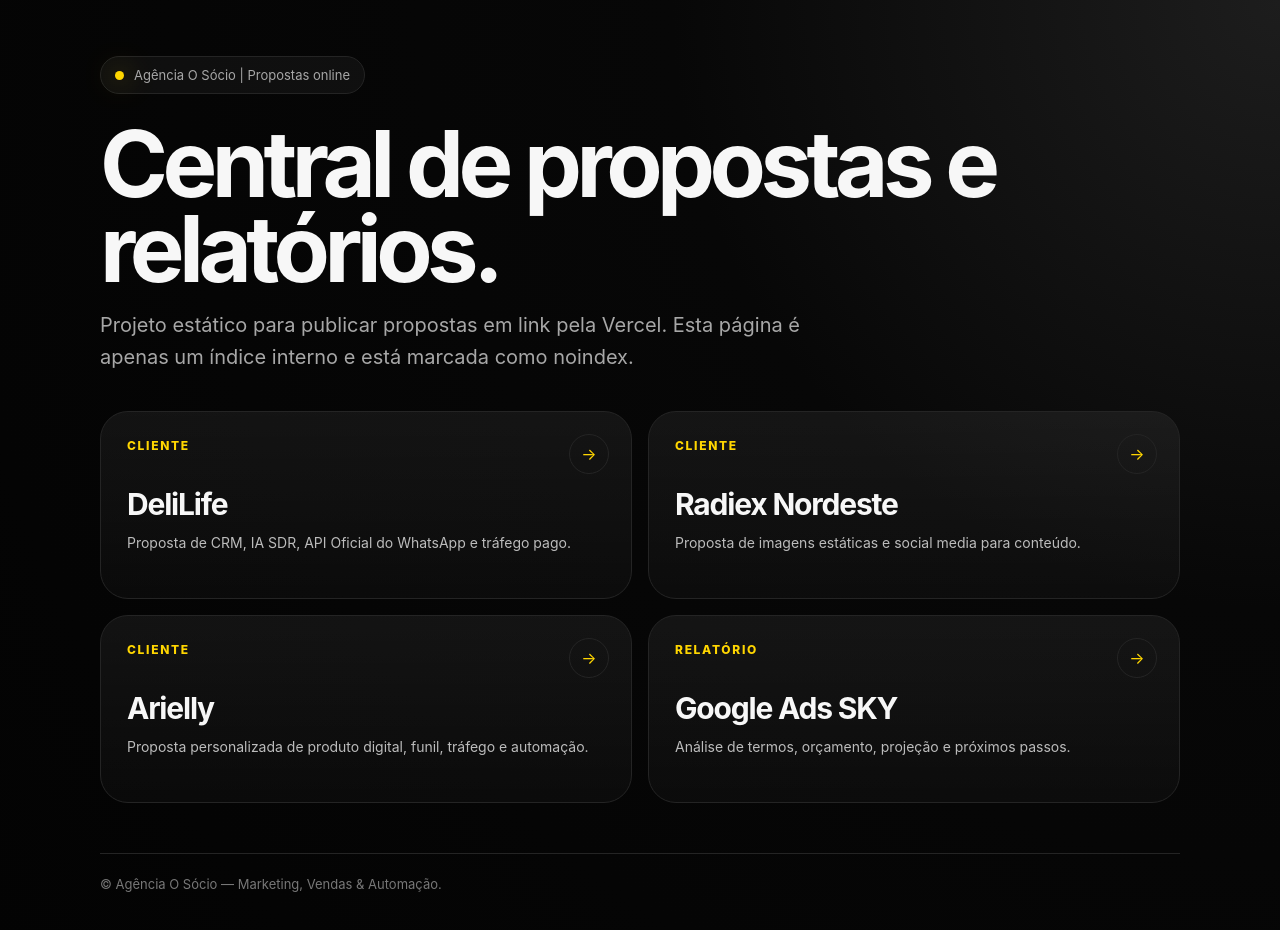
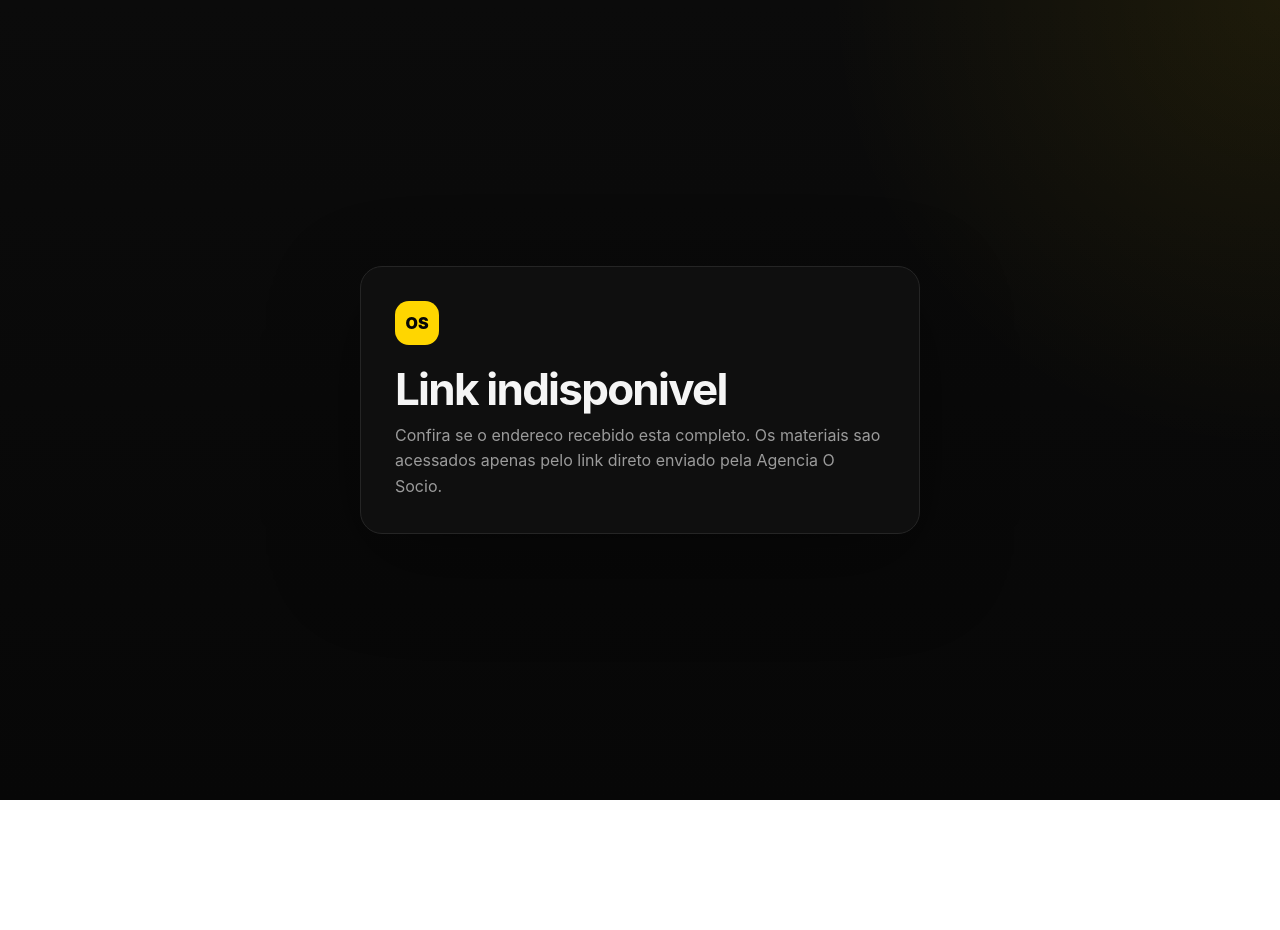
Before and after one commit to Socio-Ads/propostas-osocio, a plain HTML site: page index.html in a window 1280 px wide. After the commit the page ends 800 px from the top, so only its background shows below. Drawn offline with Linux system fonts and the light colour scheme.

Commit message:
Ajustes gerais e correções pontuais

```diff
--- a/index.html
+++ b/index.html
@@ -3,39 +3,75 @@
 <head>
   <meta charset="utf-8" />
   <meta name="viewport" content="width=device-width, initial-scale=1" />
-  <meta name="robots" content="noindex, nofollow" />
-  <title>Propostas | Agência O Sócio</title>
+  <meta name="robots" content="noindex, nofollow, noarchive" />
+  <title>Link indisponivel | Agencia O Socio</title>
   <style>
-    :root{--bg:#070707;--card:#111;--line:#242424;--txt:#f7f7f7;--muted:#a7a7a7;--yellow:#ffd600}
-    *{box-sizing:border-box} body{margin:0;font-family:Inter,Arial,sans-serif;background:radial-gradient(circle at top right,#1d1d1d 0,#070707 38%,#030303 100%);color:var(--txt);min-height:100vh}
-    main{width:min(1080px,92vw);margin:0 auto;padding:56px 0 72px}
-    .brand{display:inline-flex;gap:10px;align-items:center;border:1px solid var(--line);border-radius:999px;padding:10px 14px;color:var(--muted);font-size:13px;background:rgba(255,255,255,.04)}
-    .dot{width:9px;height:9px;background:var(--yellow);border-radius:999px;box-shadow:0 0 28px rgba(255,214,0,.7)}
-    h1{font-size:clamp(42px,9vw,92px);line-height:.92;letter-spacing:-.06em;margin:28px 0 18px;max-width:900px}
-    p{font-size:clamp(16px,2.4vw,20px);line-height:1.6;color:var(--muted);max-width:720px;margin:0 0 34px}
-    .grid{display:grid;grid-template-columns:repeat(2,minmax(0,1fr));gap:16px;margin-top:38px}
-    a.card{display:block;text-decoration:none;color:var(--txt);background:linear-gradient(180deg,rgba(255,255,255,.06),rgba(255,255,255,.025));border:1px solid var(--line);border-radius:28px;padding:26px;min-height:188px;position:relative;overflow:hidden;transition:.2s ease}
-    a.card:hover{transform:translateY(-3px);border-color:rgba(255,214,0,.45)}
-    .tag{color:var(--yellow);text-transform:uppercase;letter-spacing:.14em;font-weight:800;font-size:12px;margin-bottom:36px}
-    h2{font-size:30px;line-height:1.04;letter-spacing:-.04em;margin:0 0 12px}
-    .card p{font-size:14px;line-height:1.5;margin:0;color:#bcbcbc}
-    .arrow{position:absolute;right:22px;top:22px;width:40px;height:40px;border:1px solid var(--line);border-radius:50%;display:grid;place-items:center;color:var(--yellow)}
-    footer{margin-top:50px;padding-top:22px;border-top:1px solid var(--line);color:#777;font-size:13px}
-    @media(max-width:760px){main{padding:36px 0 56px}.grid{grid-template-columns:1fr}a.card{min-height:165px;border-radius:22px;padding:22px}h1{letter-spacing:-.045em}.tag{margin-bottom:26px}}
+    :root {
+      --bg: #070707;
+      --panel: #101010;
+      --line: #252525;
+      --text: #f5f5f5;
+      --muted: #9b9b9b;
+      --yellow: #ffd600;
+    }
+
+    * {
+      box-sizing: border-box;
+    }
+
+    body {
+      margin: 0;
+      min-height: 100vh;
+      display: grid;
+      place-items: center;
+      background:
+        radial-gradient(circle at top right, rgba(255, 214, 0, .08), transparent 30%),
+        linear-gradient(180deg, #0b0b0b, var(--bg));
+      color: var(--text);
+      font-family: Inter, Arial, sans-serif;
+    }
+
+    main {
+      width: min(560px, calc(100% - 32px));
+      border: 1px solid var(--line);
+      border-radius: 22px;
+      background: rgba(16, 16, 16, .92);
+      padding: 34px;
+      box-shadow: 0 28px 90px rgba(0, 0, 0, .36);
+    }
+
+    .mark {
+      width: 44px;
+      height: 44px;
+      border-radius: 14px;
+      display: grid;
+      place-items: center;
+      background: var(--yellow);
+      color: #070707;
+      font-weight: 900;
+      margin-bottom: 22px;
+    }
+
+    h1 {
+      margin: 0 0 12px;
+      font-size: clamp(30px, 7vw, 44px);
+      line-height: 1;
+      letter-spacing: -.04em;
+    }
+
+    p {
+      margin: 0;
+      color: var(--muted);
+      font-size: 16px;
+      line-height: 1.6;
+    }
   </style>
 </head>
 <body>
   <main>
-    <div class="brand"><span class="dot"></span> Agência O Sócio | Propostas online</div>
-    <h1>Central de propostas e relatórios.</h1>
-    <p>Projeto estático para publicar propostas em link pela Vercel. Esta página é apenas um índice interno e está marcada como noindex.</p>
-    <section class="grid" aria-label="Links das propostas">
-      <a class="card" href="/clientes/delilife/"><span class="arrow">→</span><div class="tag">Cliente</div><h2>DeliLife</h2><p>Proposta de CRM, IA SDR, API Oficial do WhatsApp e tráfego pago.</p></a>
-      <a class="card" href="/clientes/radiex-nordeste/"><span class="arrow">→</span><div class="tag">Cliente</div><h2>Radiex Nordeste</h2><p>Proposta de imagens estáticas e social media para conteúdo.</p></a>
-      <a class="card" href="/clientes/arielly/"><span class="arrow">→</span><div class="tag">Cliente</div><h2>Arielly</h2><p>Proposta personalizada de produto digital, funil, tráfego e automação.</p></a>
-      <a class="card" href="/relatorios/sky-julho/"><span class="arrow">→</span><div class="tag">Relatório</div><h2>Google Ads SKY</h2><p>Análise de termos, orçamento, projeção e próximos passos.</p></a>
-    </section>
-    <footer>© Agência O Sócio — Marketing, Vendas & Automação.</footer>
+    <div class="mark">OS</div>
+    <h1>Link indisponivel</h1>
+    <p>Confira se o endereco recebido esta completo. Os materiais sao acessados apenas pelo link direto enviado pela Agencia O Socio.</p>
   </main>
 </body>
 </html>
```
Also changed, not shown: clientes/index.html (added, +25 -0 lines), relatorios/index.html (added, +25 -0 lines), clientes/arielly-jul26/index.html (renamed from clientes/arielly/index.html), clientes/delilife-jul26/index.html (renamed from clientes/delilife/index.html), clientes/radiex-nordeste--jul26/index.html (renamed from clientes/radiex-nordeste/index.html), relatorios/skyBotucatu-jul26/index.html (renamed from relatorios/sky-julho/index.html), vercel.json, 1 other file.
